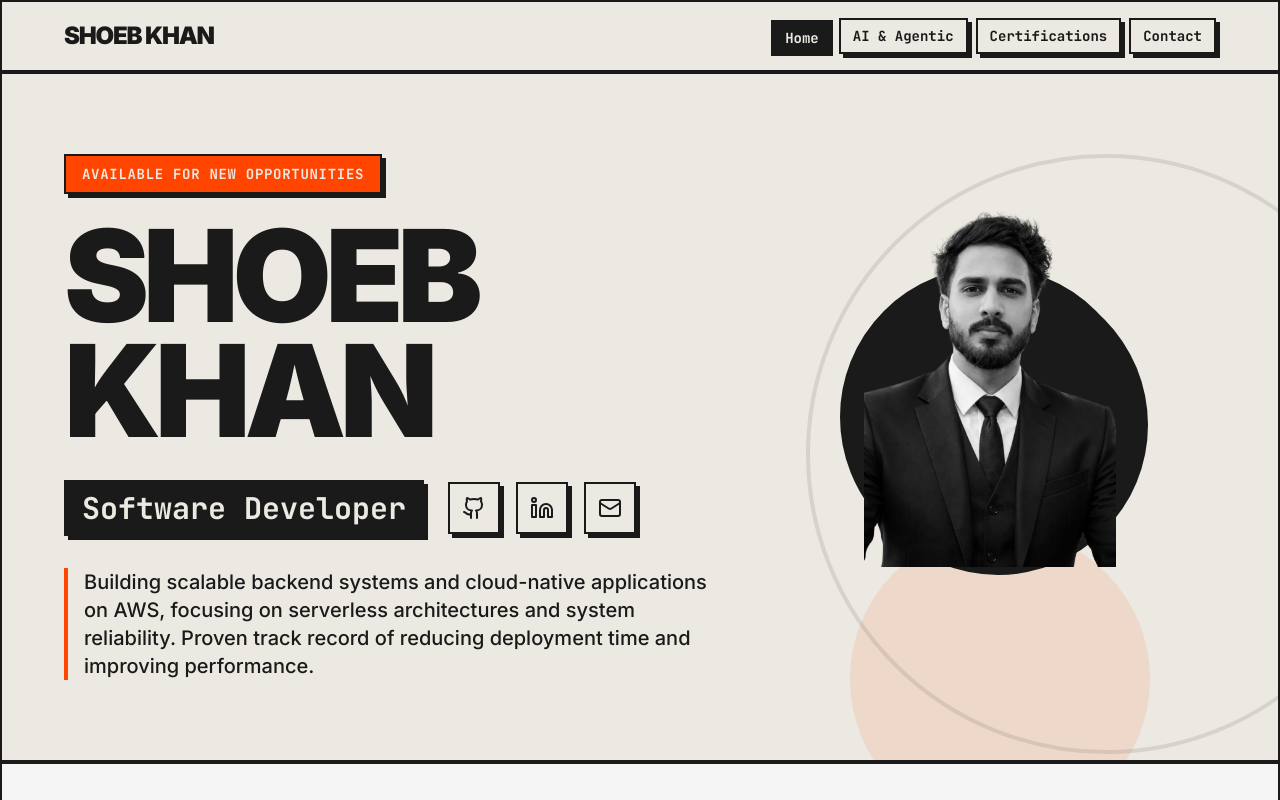
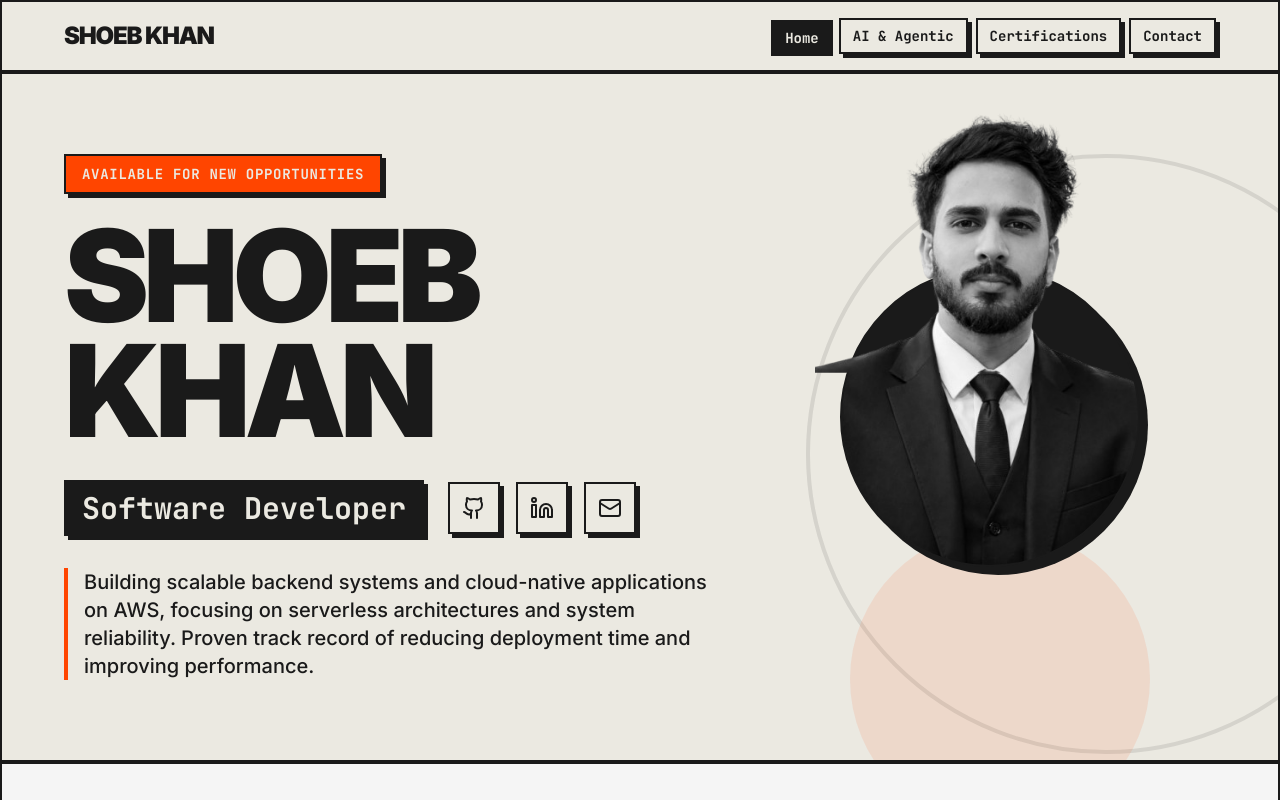
Before and after one commit to Shoeb-K/portfolio-may-2026, a React (Vite) app: page / in a window 1280 px wide. Shown: the top 800 px of the page. Built offline with nearby package versions, Linux system fonts and the light colour scheme.

Commit message:
style: zoom and adjust avatar layout to fit shoulders and extend face outside the circle

```diff
--- a/src/components/Hero.jsx
+++ b/src/components/Hero.jsx
@@ -48,19 +48,31 @@ export default function Hero({ setActiveTab }) {
             initial={{ opacity: 0, scale: 0.95 }}
             animate={{ opacity: 1, scale: 1 }}
             transition={{ duration: 0.6, delay: 0.2 }}
-            className="lg:col-span-5 flex justify-center items-center relative mt-8 lg:mt-0 animate-fade-in"
+            className="lg:col-span-5 flex justify-center items-center relative mt-8 lg:mt-0 animate-fade-in group"
           >
             <div className="relative w-full max-w-[360px] aspect-square flex items-center justify-center">
 
-              {/* Solid dark charcoal circle background matching the premium reference aesthetic */}
-              <div className="w-[300px] h-[300px] rounded-full bg-[#1A1A1A] border-brutal shadow-brutal-lg absolute z-0" />
+              {/* Base Circle with Overflow Hidden (clips the bottom image & shoulders) */}
+              <div className="w-[300px] h-[300px] rounded-full bg-[#1A1A1A] border-brutal shadow-brutal-lg overflow-hidden absolute flex items-end justify-center z-10">
+                <img
+                  src="/avatar.png"
+                  alt="Shoeb Khan"
+                  className="w-full h-full object-contain object-bottom grayscale group-hover:grayscale-0 transition-all duration-500 select-none pointer-events-none z-10 translate-y-[42px] scale-[1.75] origin-bottom"
+                />
+              </div>
 
-              {/* The Profile Photo (Transparent PNG) overlapping the circle, head popping out at the top */}
-              <img
-                src="/avatar.png"
-                alt="Shoeb Khan"
-                className="h-[360px] w-auto object-contain z-10 absolute bottom-[30px] grayscale hover:grayscale-0 transition-all duration-500 select-none pointer-events-none scale-105 origin-bottom"
-              />
+              {/* Top Image Overlay (NOT clipped by the circle, but clipped in half by clip-path to let only the head show) */}
+              <div className="w-[300px] h-[300px] absolute flex items-end justify-center z-20 pointer-events-none">
+                <img
+                  src="/avatar.png"
+                  alt="Shoeb Khan"
+                  className="w-full h-full object-contain object-bottom grayscale group-hover:grayscale-0 transition-all duration-500 select-none scale-[1.75] translate-y-[42px] origin-bottom"
+                  style={{
+                    clipPath: 'inset(0% 0% 45% 0%)',
+                    WebkitClipPath: 'inset(0% 0% 45% 0%)'
+                  }}
+                />
+              </div>
 
             </div>
           </motion.div>
```
